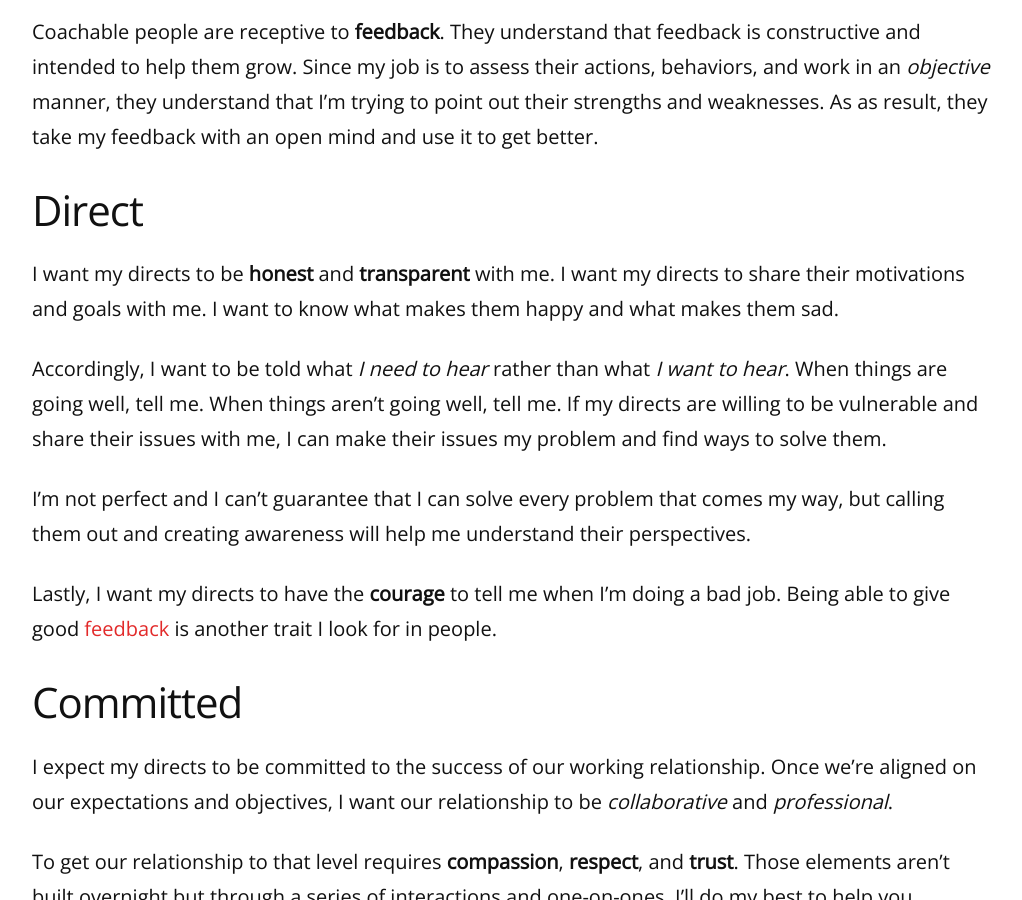
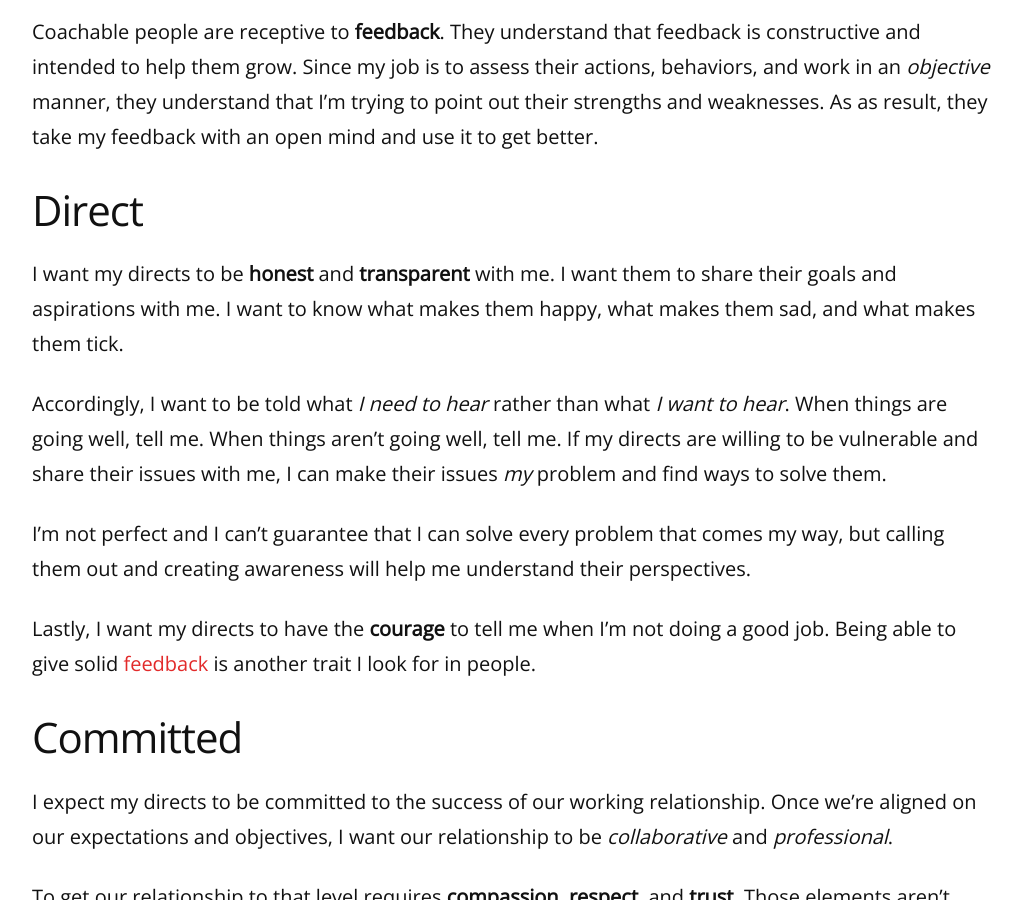
Before and after one commit to remarkablemark/remarkablemark.github.io, a Jekyll site: the page built from _posts/2021/2021-08-01-expectations-of-my-directs.md, in a window 1280 px wide and 900 px high, scrolled down 599 px. Shown: the whole window, without its empty margins (128-1150 px from the left). Built offline with Jekyll 4.4.1, drawn with Linux system fonts in a browser that asks for light colours; comment, search, counter and statistics services are not loaded; some of the changed text lies outside the part shown.

Commit message:
feat(posts): update "Expectations of my direct reports"
Post: 2021-08-01-expectations-of-my-directs.md

https://remarkablemark.medium.com/expectations-of-my-direct-reports-a24ee1e07564

```diff
--- a/_posts/2021/2021-08-01-expectations-of-my-directs.md
+++ b/_posts/2021/2021-08-01-expectations-of-my-directs.md
@@ -21,13 +21,13 @@ Coachable people are receptive to **feedback**. They understand that feedback is
 
 ## Direct
 
-I want my directs to be **honest** and **transparent** with me. I want my directs to share their motivations and goals with me. I want to know what makes them happy and what makes them sad.
+I want my directs to be **honest** and **transparent** with me. I want them to share their goals and aspirations with me. I want to know what makes them happy, what makes them sad, and what makes them tick.
 
-Accordingly, I want to be told what _I need to hear_ rather than what _I want to hear_. When things are going well, tell me. When things aren't going well, tell me. If my directs are willing to be vulnerable and share their issues with me, I can make their issues my problem and find ways to solve them.
+Accordingly, I want to be told what _I need to hear_ rather than what _I want to hear_. When things are going well, tell me. When things aren't going well, tell me. If my directs are willing to be vulnerable and share their issues with me, I can make their issues _my_ problem and find ways to solve them.
 
 I'm not perfect and I can't guarantee that I can solve every problem that comes my way, but calling them out and creating awareness will help me understand their perspectives.
 
-Lastly, I want my directs to have the **courage** to tell me when I'm doing a bad job. Being able to give good [feedback]({% post_url 2022/2022-05-01-how-to-give-feedback %}) is another trait I look for in people.
+Lastly, I want my directs to have the **courage** to tell me when I'm not doing a good job. Being able to give solid [feedback]({% post_url 2022/2022-05-01-how-to-give-feedback %}) is another trait I look for in people.
 
 ## Committed
 
```
Also changed, not shown: other parts of _posts/2021/2021-08-01-expectations-of-my-directs.md (+1 -1 lines).
